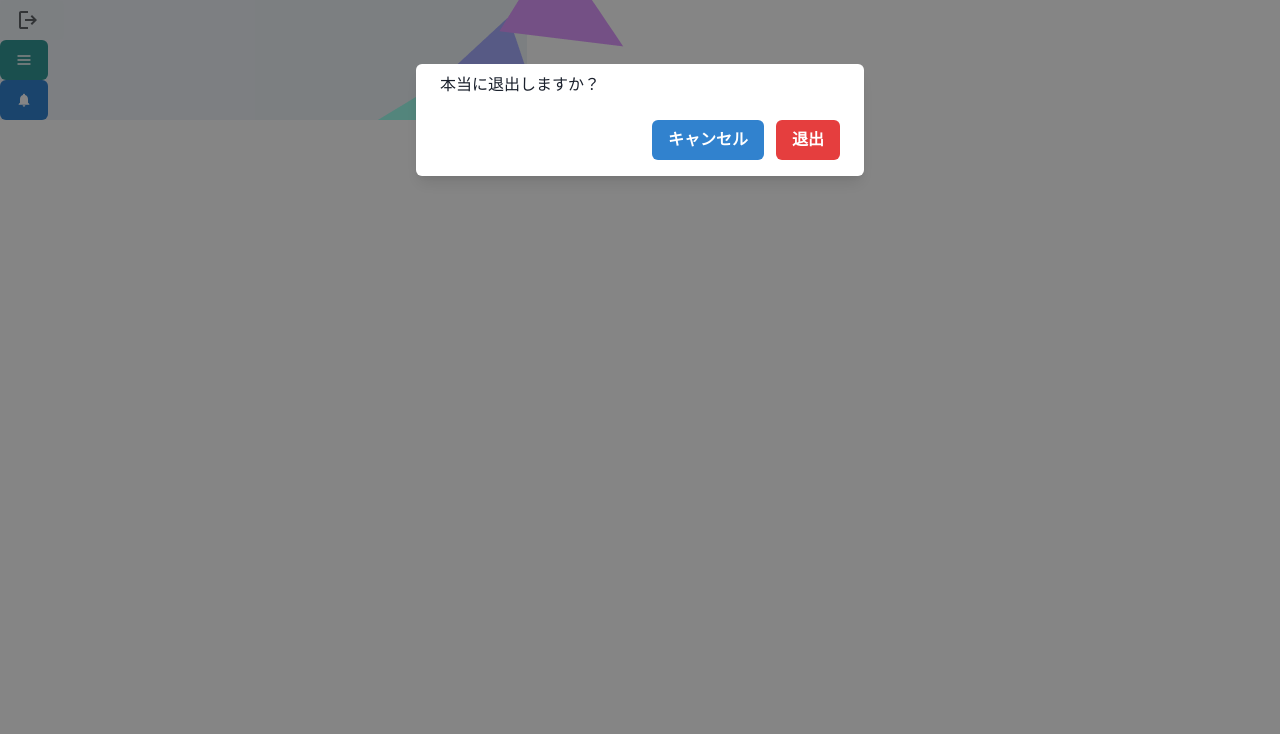
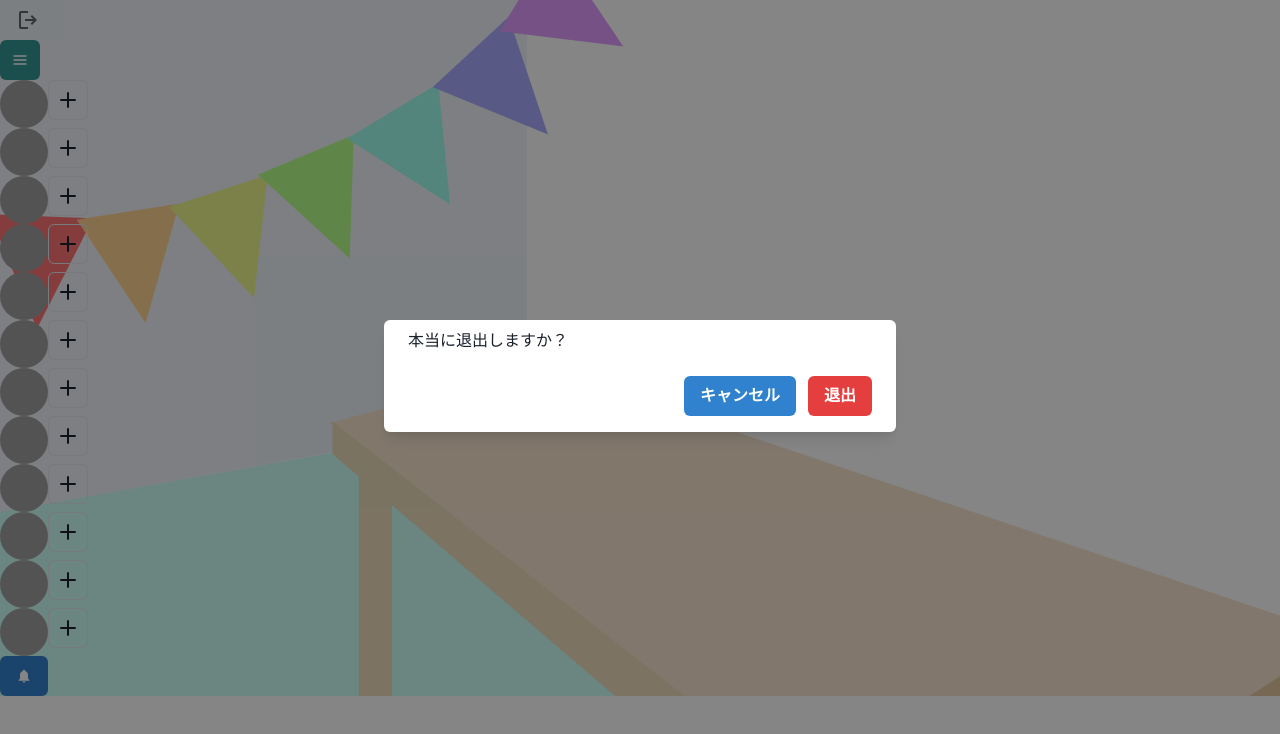
Before and after one commit to uyuuuuu/Hackathon0728-front, a React (Vite) app: page /Home in a window 1280 px wide. Both pictures are taken after a click on the button 32 px from the left and 20 px from the top of the page. Shown: the top 734 px of the page. Built offline with nearby package versions, Linux system fonts and the light colour scheme; grey boxes are pictures that could not be loaded.

Commit message:
メニュー仮

```diff
--- a/src/App.tsx
+++ b/src/App.tsx
@@ -1,18 +1,20 @@
-import {Button} from '@chakra-ui/react'
-import { Link  } from "react-router-dom";
+import { Button } from '@chakra-ui/react';
 
 function App() {
 
+  const handleButtonClick = () => {
+    window.open('/Enter', '_blank', 'width=1280,height=900');
+  };
+
   return (
     <Button
-    variant="contained"
-    as={Link}
-    to="/Enter"
-    className="w-full bg-blue-500 py-2 px-4 rounded-lg text-lg hover:bg-blue-700"
-  >
-    アプリへ
-  </Button>
-  )
+      variant="contained"
+      onClick={handleButtonClick}
+      className="w-full bg-blue-500 py-2 px-4 rounded-lg text-lg hover:bg-blue-700"
+    >
+      アプリへ
+    </Button>
+  );
 }
 
-export default App
+export default App;
--- a/src/Home.tsx
+++ b/src/Home.tsx
@@ -1,13 +1,13 @@
-
 import Menu from "./component/Menu";
 import SE from "./component/SE";
 import Exit from "./component/Exit";
+import UserAvators from "./component/UserAvatars";
 import backgroundImage from "./assets/Home.png"; // 画像のパスを指定
 
 function Home() {
   return (
     <div
-      className="w-[1280px] h-[800px]  bg-cover bg-center justify-items-center"
+      className="w-[1280px] h-[800px]  bg-cover bg-center relative"
       style={{
         backgroundImage: `url(${backgroundImage})`,
       }}
@@ -19,6 +19,8 @@ function Home() {
         </div>
       </header>
 
+      <UserAvators />
+
       <footer className="absolute bottom-4 left-4">
         <SE />
       </footer>
--- a/src/component/Exit.tsx
+++ b/src/component/Exit.tsx
@@ -1,14 +1,20 @@
-import { Button, useDisclosure, Modal, ModalOverlay, ModalContent, ModalBody, ModalFooter } from "@chakra-ui/react";
-import { useNavigate } from "react-router-dom";
+import {
+  Button,
+  useDisclosure,
+  Modal,
+  ModalOverlay,
+  ModalContent,
+  ModalBody,
+  ModalFooter,
+} from "@chakra-ui/react";
 import LogoutIcon from "../assets/logout.svg"; // SVGファイルを直接インポート
 
 function Exit() {
   const { isOpen, onOpen, onClose } = useDisclosure();
-  const navigate = useNavigate();
 
   // ここに削除確認の処理などを追加
   const handleDeleteConfirm = () => {
-navigate("/")
+    window.close(); // ウィンドウを閉じる
   };
 
   return (
@@ -18,15 +24,13 @@ navigate("/")
         leftIcon={<img src={LogoutIcon} alt="Logout" />}
         className="bg-green-500 py-2 px-4"
         onClick={onOpen} // モーダルを開くためにonOpenを追加
-      >
-      </Button>
-
-      <Modal isOpen={isOpen} onClose={onClose}>
+      ></Button>
+      <Modal isOpen={isOpen} onClose={onClose} size="lg">
         <ModalOverlay />
-        <ModalContent>
-          <ModalBody>
-            本当に退出しますか？
-          </ModalBody>
+        <ModalContent
+          my="25%"
+        >
+          <ModalBody>本当に退出しますか？</ModalBody>
           <ModalFooter>
             <Button colorScheme="blue" mr={3} onClick={onClose}>
               キャンセル
--- a/src/component/Menu.tsx
+++ b/src/component/Menu.tsx
@@ -5,13 +5,18 @@ import {
   DrawerCloseButton,
   DrawerHeader,
   DrawerBody,
-  Input,
   DrawerFooter,
-  Button,
   useDisclosure,
+  IconButton,
+  Avatar,
+  Box,
+  Text,
+  Flex,
+  Divider,
 } from "@chakra-ui/react";
 import { HamburgerIcon } from "@chakra-ui/icons";
 import React from "react";
+import { Link } from "react-router-dom";
 
 function Menu() {
   const { isOpen, onOpen, onClose } = useDisclosure();
@@ -19,9 +24,13 @@ function Menu() {
 
   return (
     <>
-      <Button ref={btnRef} colorScheme="teal" onClick={onOpen} className="">
-        <HamburgerIcon />
-      </Button>
+      <IconButton
+        ref={btnRef}
+        colorScheme="teal"
+        onClick={onOpen}
+        aria-label="Menu"
+        icon={<HamburgerIcon />}
+      />
       <Drawer
         isOpen={isOpen}
         placement="right"
@@ -29,21 +38,41 @@ function Menu() {
         finalFocusRef={btnRef}
       >
         <DrawerOverlay />
-        <div className="h-[800px]">
         <DrawerContent>
           <DrawerCloseButton />
-            <DrawerHeader>Create your account</DrawerHeader>
+          <DrawerHeader>
+            <Flex align="center">
+              <Avatar src="path/to/user1.png" size="md" name="なずな" />
+              <Box ml={3}>
+                {" "}
+                <Text fontSize="lg" fontWeight="bold">
+                  なずな
+                </Text>
+
+              </Box>
+            </Flex>
+          </DrawerHeader>
+          <Divider />
           <DrawerBody>
-              <Input placeholder="Type here..." />
+            <Flex direction="column">
+              <Text as={Link} to="/Roulette" fontSize="lg" mb={2}>
+                掲示板
+              </Text>
+              <Text as={Link} to="/Roulette" fontSize="lg" mb={2}>
+                ルーレット
+              </Text>
+              <Text as={Link} to="/Roulette" fontSize="lg" mb={2}>
+                ペイント
+              </Text>
+            </Flex>
           </DrawerBody>
+          <Divider />
           <DrawerFooter>
-              <Button variant="outline" mr={3} onClick={onClose}>
-                Cancel
-              </Button>
-              <Button colorScheme="blue">Save</Button>
+            <Text fontSize="lg" fontWeight="bold">
+              設定
+            </Text>
           </DrawerFooter>
         </DrawerContent>
-        </div>
       </Drawer>
     </>
   );
--- /dev/null
+++ b/src/component/UserAvatars.tsx
@@ -0,0 +1,87 @@
+import {
+  Avatar,
+  Menu,
+  MenuButton,
+  IconButton,
+  MenuItem,
+  MenuList,
+} from "@chakra-ui/react";
+import {
+  AddIcon,
+  ExternalLinkIcon,
+  RepeatIcon,
+  EditIcon,
+} from "@chakra-ui/icons";
+
+function UserAvatars() {
+  const userImages = [
+    "path/to/user1.png",
+    "path/to/user2.png",
+    "path/to/user3.png",
+    "path/to/user1.png",
+    "path/to/user2.png",
+    "path/to/user3.png",
+    "path/to/user1.png",
+    "path/to/user2.png",
+    "path/to/user3.png",
+    "path/to/user1.png",
+    "path/to/user2.png",
+    "path/to/user3.png",
+  ];
+
+  const userCoordinates = [
+    { top: "10%", left: "10%" },
+    { top: "10%", left: "30%" },
+    { top: "10%", left: "50%" },
+    { top: "30%", left: "10%" },
+    { top: "30%", left: "30%" },
+    { top: "30%", left: "50%" },
+    { top: "50%", left: "10%" },
+    { top: "50%", left: "30%" },
+    { top: "50%", left: "50%" },
+    { top: "70%", left: "10%" },
+    { top: "70%", left: "30%" },
+    { top: "70%", left: "50%" },
+  ];
+
+  // 画像と座標を組み合わせた配列を作成
+  const userData = userImages.map((image, index) => ({
+    src: image,
+    ...userCoordinates[index],
+  }));
+
+  return (
+    <div className="relative w-full h-full">
+      {userData.map((user, index) => (
+        <div
+          key={index}
+          className="absolute"
+          style={{ top: user.top, left: user.left }}
+        >
+          <Avatar key={index} src={user.src} className="absolute" size="md" />
+          <Menu>
+            <MenuButton
+              as={IconButton}
+              aria-label="Options"
+              icon={<AddIcon />}
+              variant="outline"
+            />
+            <MenuList>
+              <MenuItem icon={<ExternalLinkIcon />} command="⌘N">
+                New Window
+              </MenuItem>
+              <MenuItem icon={<RepeatIcon />} command="⌘⇧N">
+                Open Closed Tab
+              </MenuItem>
+              <MenuItem icon={<EditIcon />} command="⌘O">
+                Open File...
+              </MenuItem>
+            </MenuList>
+          </Menu>
+        </div>
+      ))}
+    </div>
+  );
+}
+
+export default UserAvatars;
```
Lines whose indentation alone changed are shown as unchanged.
